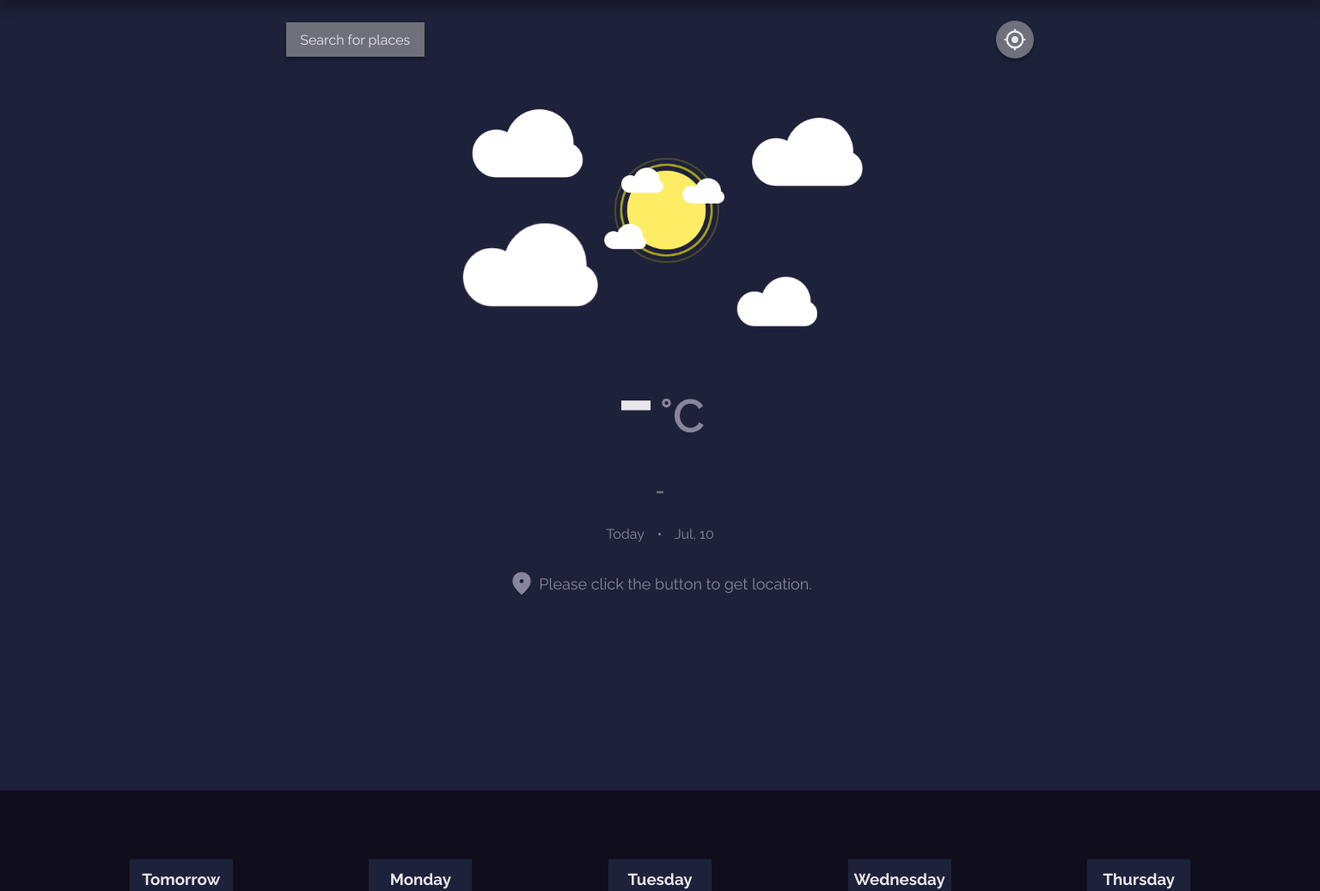
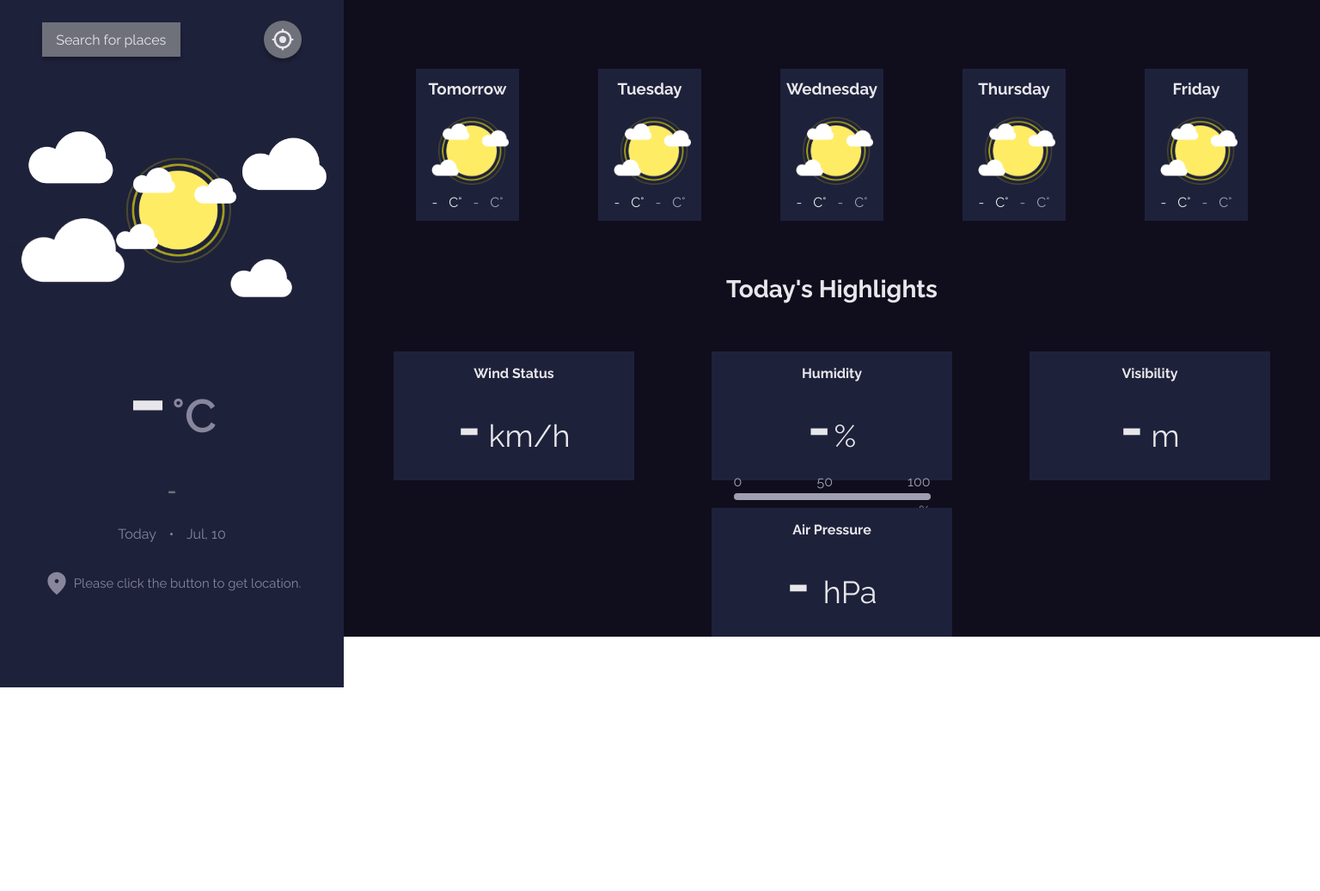
Before and after one commit to devsimocastles/weather-app, a plain HTML site: page index.html in a window 1536 px wide. Shown: the top 1037 px of the page at 86% size. After the commit the page ends 800 px from the top, so only its background shows below. Drawn offline with Linux system fonts and the light colour scheme.

Commit message:
working in responsive; date bug fixed v2.0

```diff
--- a/index.html
+++ b/index.html
@@ -39,7 +39,7 @@
               <path
                 d="M796-121 533-384q-30 26-69.959 40.5T378-329q-108.162 0-183.081-75Q120-479 120-585t75-181q75-75 181.5-75t181 75Q632-691 632-584.85 632-542 618-502q-14 40-42 75l264 262-44 44ZM377-389q81.25 0 138.125-57.5T572-585q0-81-56.875-138.5T377-781q-82.083 0-139.542 57.5Q180-666 180-585t57.458 138.5Q294.917-389 377-389Z" />
             </svg>
-            <input type="text" id="location" placeholder="Search City">
+            <input type="text" id="location" placeholder="Search City" autocomplete="off">
           </div>
           <select id="country">
             <option value="" selected>Select your country</option>
@@ -316,6 +316,7 @@
       </div>
     </section>
   </header>
+  <div class="content_wrapper">
   <section class="weekly-pronostic">
     <article class="pronostic-card">
       <header>
@@ -372,6 +373,7 @@
     <header>
       <h3>Today's Highlights</h3>
     </header>
+    <div class="weatherCardContainer">
       <article class="weather-data">
         <header>
           <h4>Wind Status</h4>
@@ -417,7 +419,8 @@
         </div>
       </article>
     </section>
-
+  </div>
+    </div>
   <script src="js/searchMenu.js"></script>
   <script type="module" src="js/getLocation.js"></script>
   <script type="module" src="js/getCoords.js"></script>
--- a/js/getCoords.js
+++ b/js/getCoords.js
@@ -26,7 +26,7 @@ form.addEventListener("submit", (e) => {
         .then((rowData) => rowData.json())
         .then((result) => {
 
-            if (result.total_results <= 1) {
+            if (result.total_results < 1) {
                 alert("No results have been found!")
             } else {
                 // creating the result component
--- a/js/getWeatherData.js
+++ b/js/getWeatherData.js
@@ -1,6 +1,6 @@
 
 import {showCurrentWeatherData, showWeeklyPronostic} from './showWeatherData.js';
-import * as getCurrentLocation from "./getLocation.js";
+import { getLocation } from './getLocation.js';
 
 // FUNCTIONS ///////////////////
 function calculateAverage(dataArr){
--- a/js/searchMenu.js
+++ b/js/searchMenu.js
@@ -6,7 +6,7 @@ searchCb.addEventListener("click", (e) => {
     let closeBtn = document.getElementById("close-btn");
     menuWrapper.style.bottom = ((mainWeatherSection.clientHeight - menuWrapper.clientHeight)*1)+"px";
     closeBtn.addEventListener("click", () => {
-        menuWrapper.style.bottom = "100%";
+        menuWrapper.style.bottom = "105%";
 
     })
 
--- a/js/showWeatherData.js
+++ b/js/showWeatherData.js
@@ -121,11 +121,9 @@ function showCurrentWeatherData(currentTemperature, currentWeather, windSpeedDat
     progressBar.style.width = `${averageHumidity}%`;
     visibilityNum.textContent = averageVisibility;
     pressureNum.textContent = averagePressure;
-    // pressureNum.textContent = averageVisibility;
-    changeWeatherIcon(currentWeather);
-    // for (let i = 0; i < weeklyPronostic.length; i++) {
-    //     dayMax[i]
-    // }
+
+
+
 }
 
 todayDate.innerText = showDate();
@@ -138,7 +136,7 @@ window.addEventListener("load", () => {
             weeklyPronostic[i].textContent = "Tomorrow";
         }
         else{
-            weeklyPronostic[i].textContent = weekday[i];
+            weeklyPronostic[i].textContent = weekday[i+1];
         }
     }
 });
--- /dev/null
+++ b/styles/_mediaQueries.scss
@@ -0,0 +1,67 @@
+@import "abstract";
+
+///// 768 PX
+
+@media screen and (min-width:768px) {
+    .highlights{
+        header{
+            h3{
+                margin-bottom: 2em;
+                text-align: center;
+            }
+        }
+        .weatherCardContainer{
+            margin: 0 auto;
+            max-width: 705px;
+            display: grid;
+            grid-template-columns: 1fr 1fr;
+            place-items: center;
+            gap: 2em;
+            .weather-data{
+                width: 320px;
+                margin: 0;
+            }
+        }
+    }
+    .menu-wrapper{
+        max-width: 400px;
+        height: 100%;
+    }
+}
+
+
+///// 1440px
+
+@media screen and (min-width:1440px) {
+    body{
+        display: grid;
+        grid-template-columns: 400px 1fr;
+    }
+
+    #mainWeatherSection{
+        height: 100vh;
+    }
+
+    .weekly-pronostic{
+        height: 20em;
+        display: flex;
+    }
+
+    .highlights{
+        grid-column: 2/3;
+        grid-row: 1/2;
+        padding: 0;
+        height: auto;
+        .weatherCardContainer{
+            @include flex(row, space-evenly, center);
+            margin: 0;
+            width: 100%;
+            max-width: 100% !important;
+            .weather-data{
+                width: 280px;
+                height: 150px;
+            }
+        }
+    }
+
+}
--- a/styles/_menuWrapper.scss
+++ b/styles/_menuWrapper.scss
@@ -7,13 +7,11 @@
     height: 640px;
     right: 0;
     left: 0;
-    bottom: 100%;
+    bottom: 105%;
     transition: all .3s ease;
     box-shadow: 0px 10px 10px #100e1d75;
     .search-nav{
         @include flex(column,center,center);
-        border-bottom: 1px solid $gray;
-        padding-bottom: 2em;
         .close-icon-container{
             @include flex(row, flex-end,center);
             width: 90%;
@@ -46,6 +44,7 @@
                 }
             }
             #location{
+                appearance: none;
                 background-color: transparent;
                 border: none;
                 font-family: "Raleway", sans-serif;
@@ -102,7 +101,7 @@
             }
             button{
                 display: block;
-                margin: 2em auto;
+                margin-bottom: 2em;
                 border: 1px solid $gray;
                 background-color: transparent;
                 padding: .6em 2em;
--- a/styles/_weatherSection.scss
+++ b/styles/_weatherSection.scss
@@ -114,7 +114,7 @@ header{
                 }
             }
             .location{
-                font-size: 18px;
+                font-size: 15px;
                 color: $lightPurpleV2;
                 @include flex(row, center, center);
             }
--- a/styles/main.scss
+++ b/styles/main.scss
@@ -4,6 +4,7 @@
 @import "weeklyPronostic";
 @import "highlights";
 @import "menuWrapper";
+@import "mediaQueries";
 
 // Raleway font /////////////////////////////
 @import url('https://fonts.googleapis.com/css2?family=Poppins:wght@500;800&family=Raleway:ital,wght@0,400;0,600;0,700;0,900;1,400;1,600;1,700&display=swap');
```
Also changed, not shown: styles/main.css, 1 other file. Lines whose indentation alone changed are shown as unchanged.
